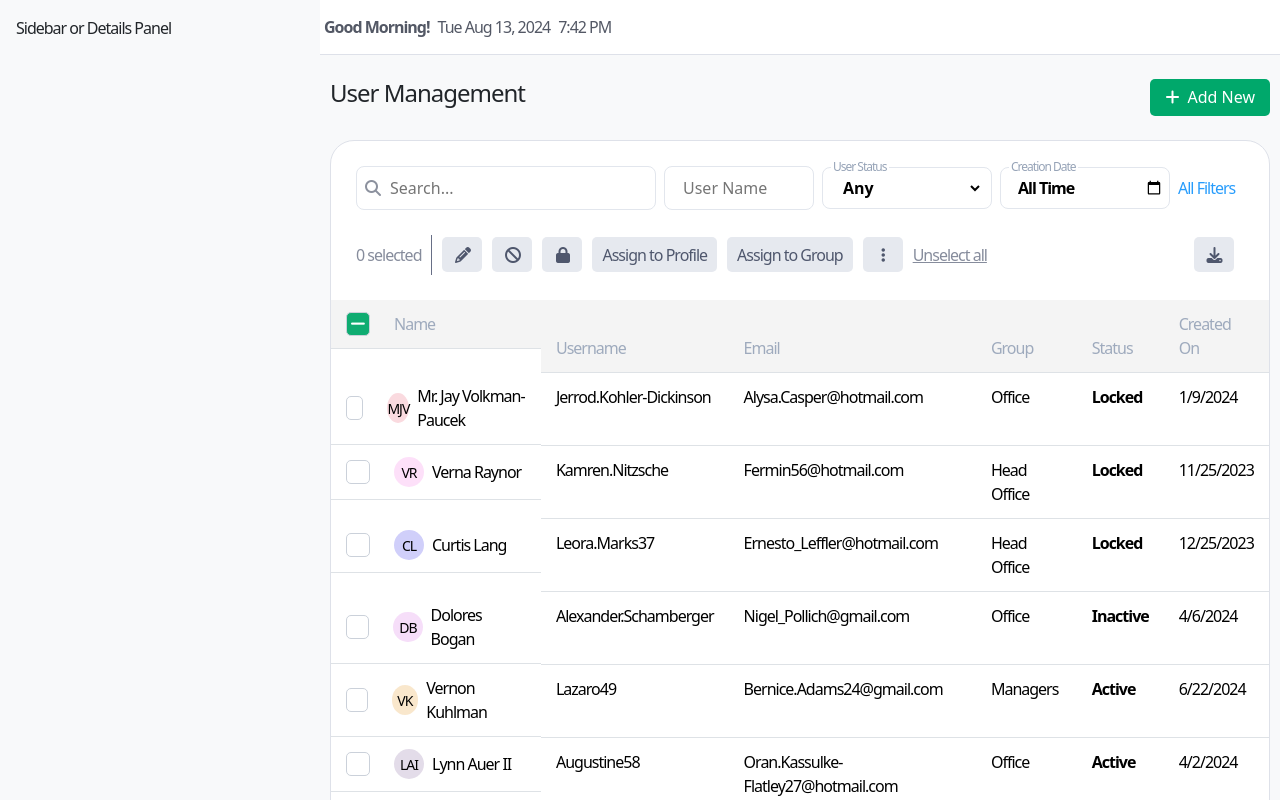
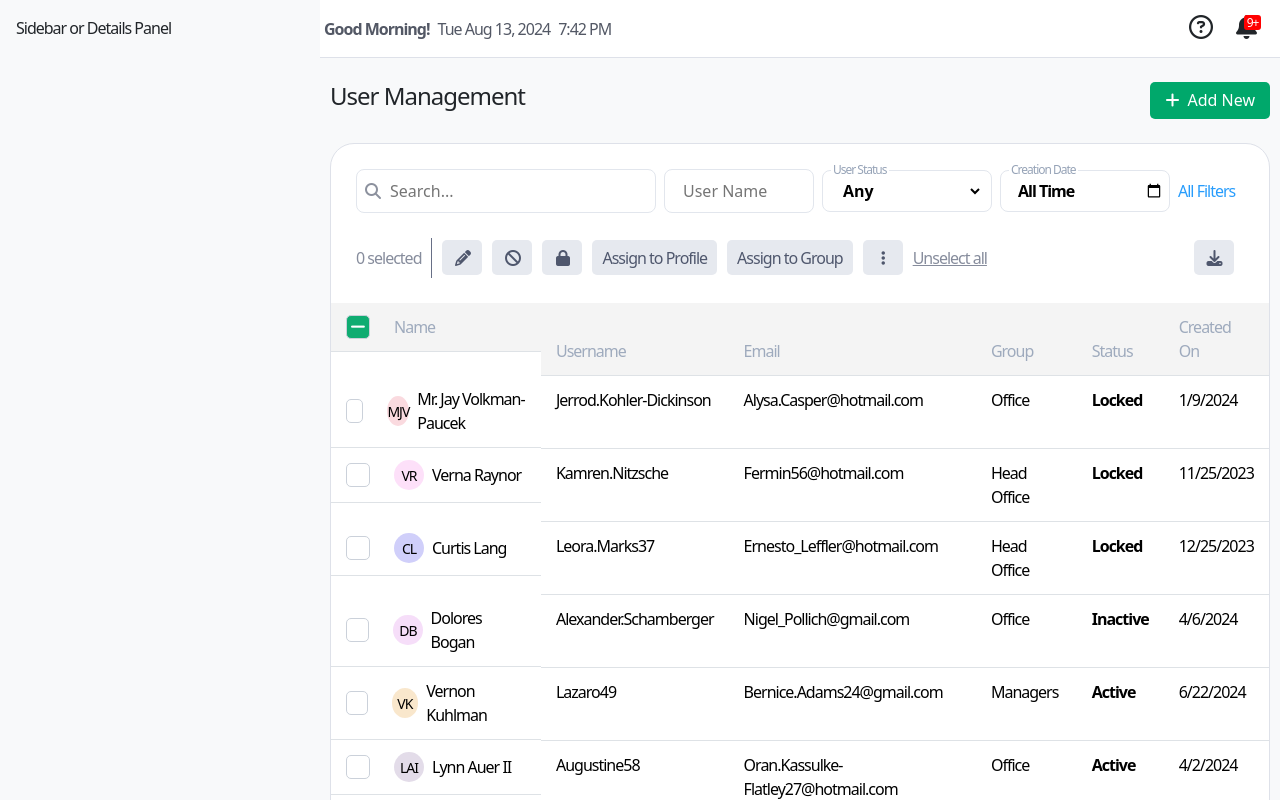
Before and after one commit to MenaTalhHossamAlden/RENOSYSTEMS-Frontend-Engineer-Challenge, a React (Create React App) app: page / in a window 1280 px wide. Shown: the top 800 px of the page. Built offline with nearby package versions, Linux system fonts and the light colour scheme; the HTML template or start-up script is replaced by a standard one.

Commit message:
add navbar icons

```diff
--- a/src/components/Navbar.css
+++ b/src/components/Navbar.css
@@ -7,7 +7,8 @@
   border-bottom: 1px solid #dee1e9;
 }
 
-.navbar .navbar-left {
+.navbar .navbar-left,
+.navbar .navbar-right {
   display: flex;
 }
 
@@ -19,3 +20,28 @@
 .navbar p:first-child {
   font-weight: 700;
 }
+
+.navbar .fa-question-circle,
+.navbar .fa-bell {
+  font-size: 24px;
+  margin-right: 24px;
+}
+
+.navbar .navbar-right .notifications {
+  position: relative;
+}
+
+.navbar .navbar-right .notifications .count {
+  position: absolute;
+  top: 0;
+  right: 19px;
+  width: 17px;
+  height: 15px;
+  background: red;
+  color: white;
+  font-size: 12px;
+  display: flex;
+  align-items: center;
+  justify-content: center;
+  border-radius: 3px;
+}
--- a/src/components/Navbar.js
+++ b/src/components/Navbar.js
@@ -21,6 +21,13 @@ const Navbar = () => {
         <p>{formattedDateWithSpace}</p>
         <p>{formattedTime}</p>
       </div>
+      <div className="navbar-right">
+        <i className="far fa-question-circle"></i>
+        <div className="notifications">
+          <div className="count">9+</div>
+          <i class="fas fa-bell"></i>
+        </div>
+      </div>
     </div>
   );
 };
--- a/src/components/UserManagement.js
+++ b/src/components/UserManagement.js
@@ -18,7 +18,7 @@ const UserManagement = () => {
           </Col>
           <Col md={9} className="bg-light col">
             <Navbar />
-            <div className='user-management-body'>
+            <div className="user-management-body">
               <div className="header">
                 <h4>User Management</h4>
                 <button onClick={() => dispatch(openPopup())}>
```
